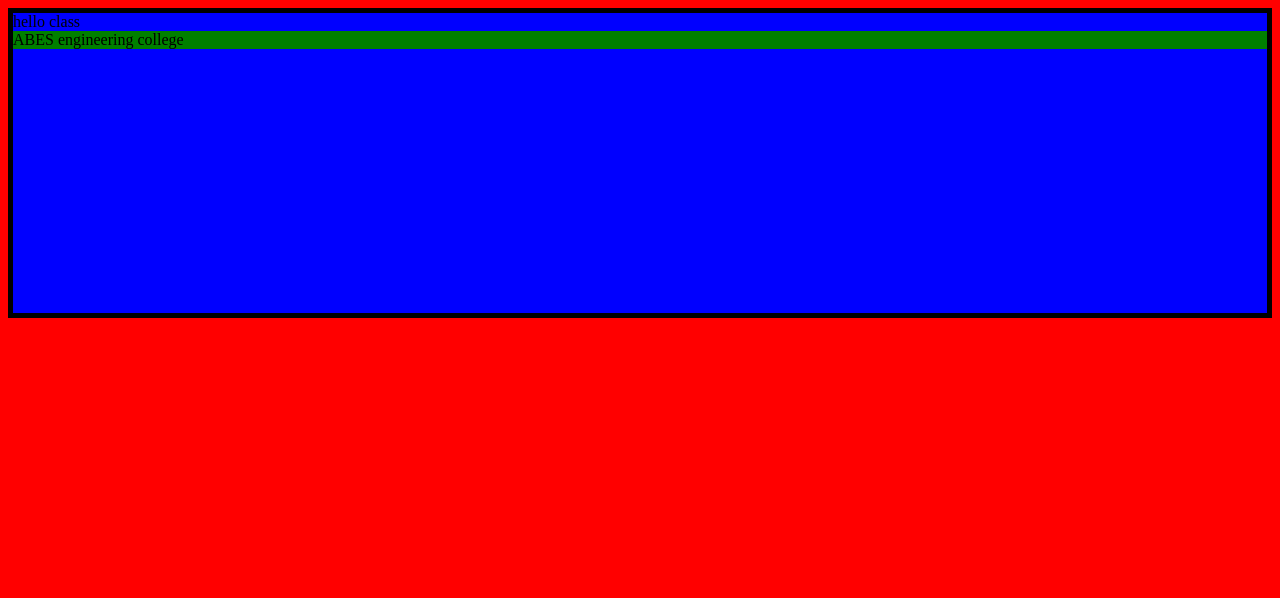
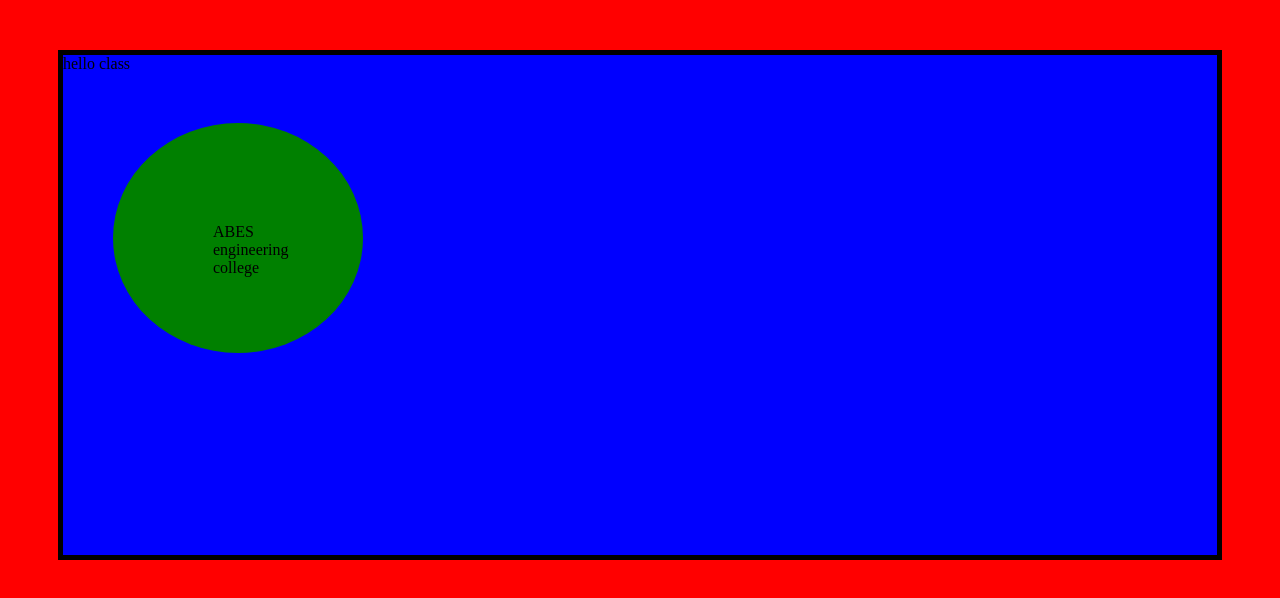
Before and after one commit to anitripathi/anivesh01, a plain HTML site: page index.html in a window 1280 px wide. Drawn offline with Linux system fonts and the light colour scheme.

Commit message:
commited

```diff
--- a/style.css
+++ b/style.css
@@ -3,9 +3,15 @@
 }
 .container{
   background-color:blue;
-  height:300px;
+  height:500px;
   border: 5px solid black;
+  margin:50px;
 }
 .child{
   background-color:green;
+  margin:50px;
+  height:30px;
+  width:50px;
+  padding:100px;
+  border-radius:50%;
 }
```
